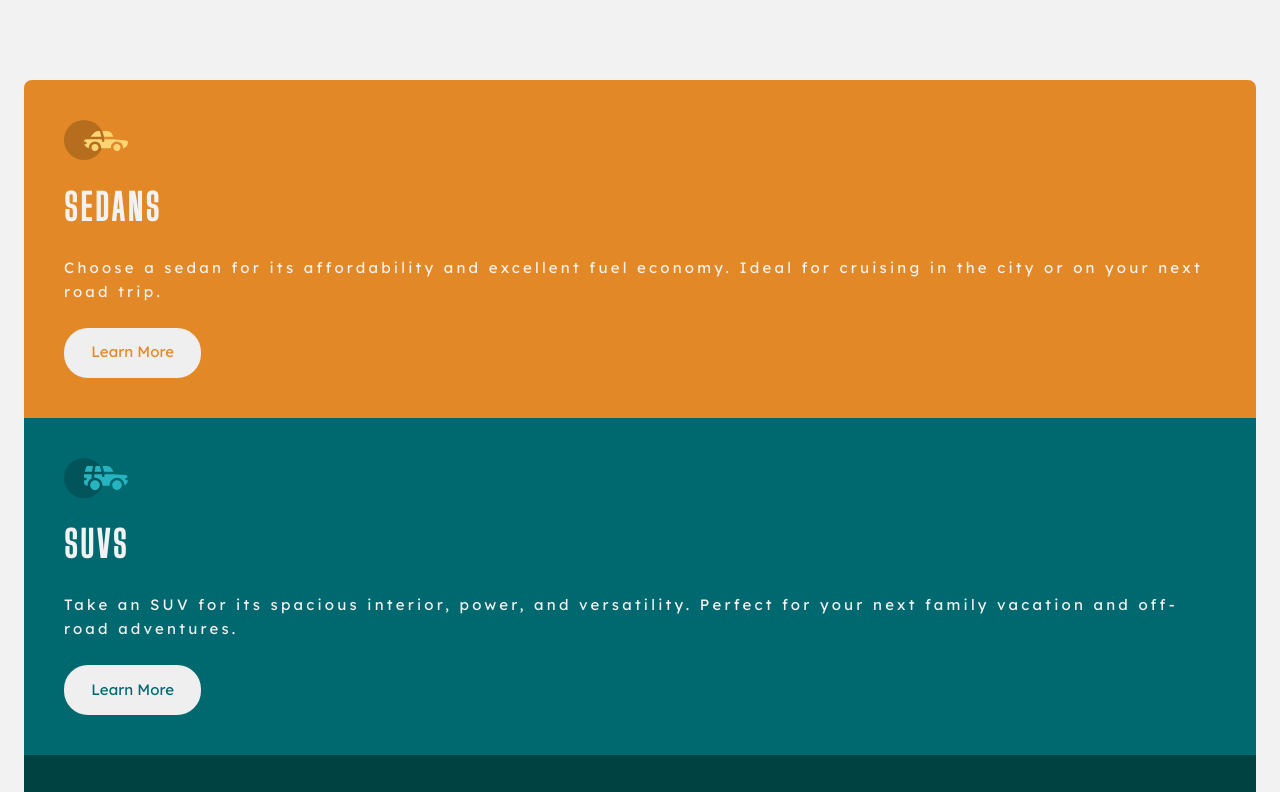
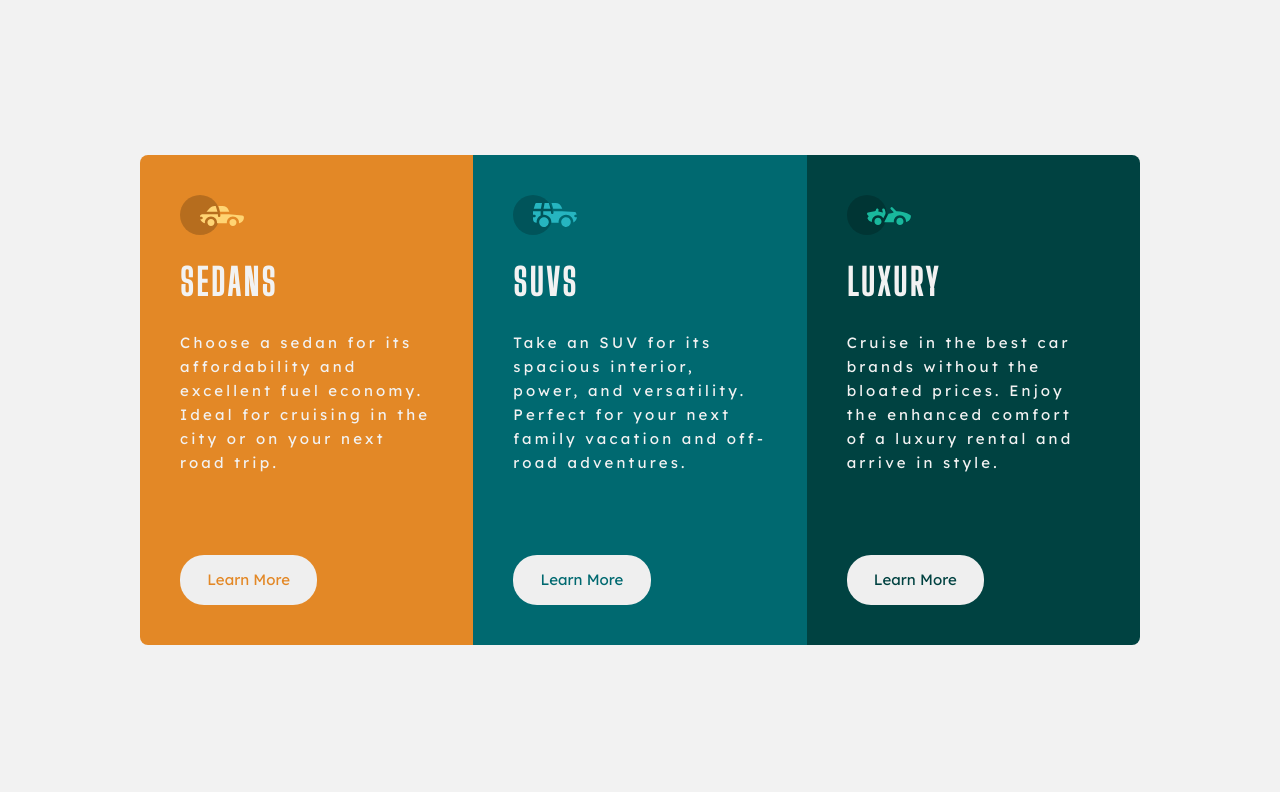
Before and after one commit to regret546/3-column-preview-card-component-main, a plain HTML site: page index.html in a window 1280 px wide. Shown: the top 792 px of the page. Drawn offline with Linux system fonts and the light colour scheme.

Commit message:
initial desktop view

```diff
--- a/style.css
+++ b/style.css
@@ -116,6 +116,26 @@ body {
   overflow: hidden;
 }
 
+@media (min-width: 650px) {
+  .content {
+    height: 100vh;
+    margin: 0;
+  }
+
+  .cars__preview {
+    grid-template-columns: repeat(3, 1fr);
+    max-width: 1000px;
+  }
+
+  .btn__sedan,
+  .btn__suvs,
+  .btn__luxury {
+    margin-top: 5rem !important;
+  }
+
+  .cars__content {
+  }
+}
 .cars__content {
   display: grid;
   gap: 1.3rem;
```
